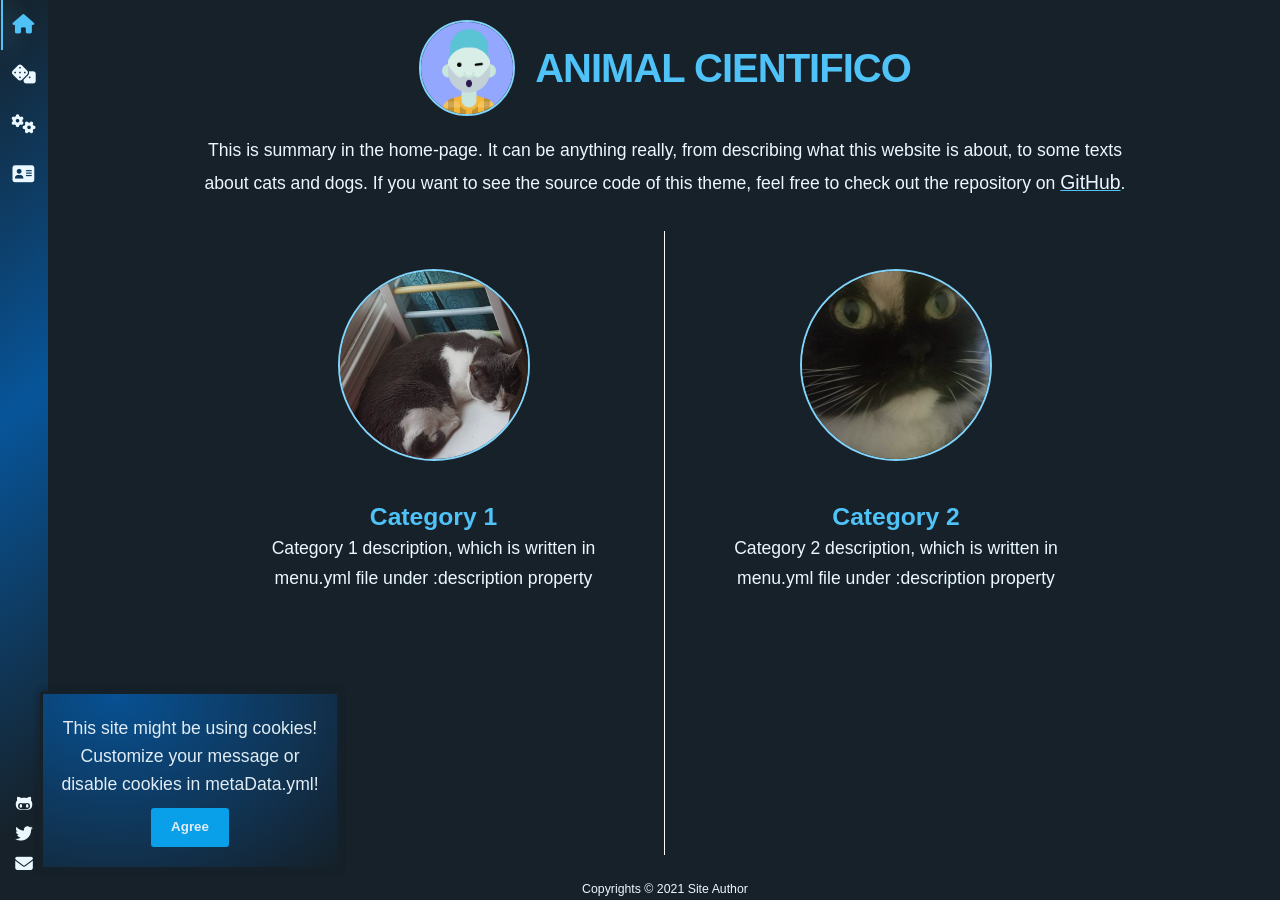
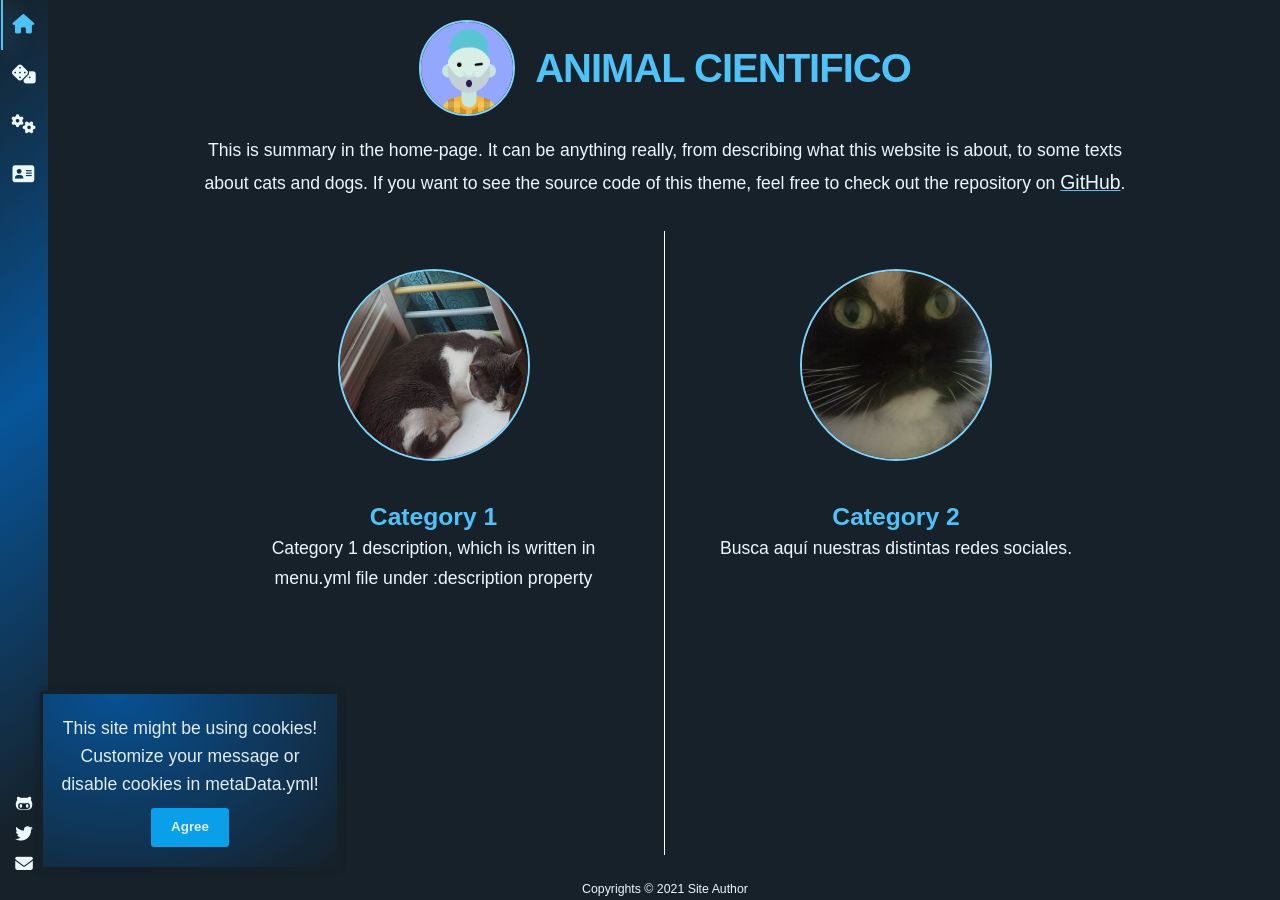
Before and after one commit to stackbit-projects/animal-cientifico-fd334, a Jekyll site: the page built from index.md, in a window 1280 px wide. Built offline with Jekyll 4.4.1, drawn with Linux system fonts in a browser that asks for light colours; nearby versions of some CDN libraries; some web fonts are replaced.

Commit message:
menu.yml: updated description in menu_pages

```diff
--- a/_data/menu.yml
+++ b/_data/menu.yml
@@ -1,49 +1,48 @@
 menu_title: Example menu title
 menu_headline: example menu headline
-menu_intro: Hi! This is an example of intro that you could write for your jekyll minimal-categorized theme!
-show_menu_on_gate_page: False
-minimal_menu: True
+menu_intro: >-
+  Hi! This is an example of intro that you could write for your jekyll
+  minimal-categorized theme!
+show_menu_on_gate_page: false
+minimal_menu: true
 menu_logo: assets/img/avatar.png
-
 menu_pages:
-- title: Home
-  url: /
-  show_on_home: False
-  icon_name: fas fa-home
-  category: home
-
-- title: Category 1
-  url: /category-1.html
-  show_on_home: True
-  image_url: assets/img/category-1.jpg
-  icon_name: fas fa-dice
-  category: category-1
-  tooltip: This is category 1
-  description: Category 1 description, which is written in menu.yml file under :description property
-
-- title: Category 2
-  url: /category-2.html
-  show_on_home: True
-  image_url: assets/img/category-2.jpg
-  icon_name: fas fa-cogs
-  category: category-2
-  tooltip: This is category 2
-  description: Category 2 description, which is written in menu.yml file under :description property
-
-- title: About
-  url: about.html
-  show_on_home: False
-  icon_name: fas fa-address-card
-  category: about
-  tooltip: This is about
-
+  - title: Home
+    url: /
+    show_on_home: false
+    icon_name: fas fa-home
+    category: home
+  - title: Category 1
+    url: /category-1.html
+    show_on_home: true
+    image_url: assets/img/category-1.jpg
+    icon_name: fas fa-dice
+    category: category-1
+    tooltip: This is category 1
+    description: >-
+      Category 1 description, which is written in menu.yml file under
+      :description property
+  - title: Category 2
+    url: /category-2.html
+    show_on_home: true
+    image_url: assets/img/category-2.jpg
+    icon_name: fas fa-cogs
+    category: category-2
+    tooltip: This is category 2
+    description: Busca aquí nuestras distintas redes sociales.
+  - title: About
+    url: about.html
+    show_on_home: false
+    icon_name: fas fa-address-card
+    category: about
+    tooltip: This is about
 menu_contacts:
-- faicon: fab fa-github-alt
-  url:
-  target: _blank
-- faicon: fab fa-twitter
-  url:
-  target: _blank
-- faicon: fas fa-envelope
-  url:
-  target:
+  - faicon: fab fa-github-alt
+    url: null
+    target: _blank
+  - faicon: fab fa-twitter
+    url: null
+    target: _blank
+  - faicon: fas fa-envelope
+    url: null
+    target: null
```
